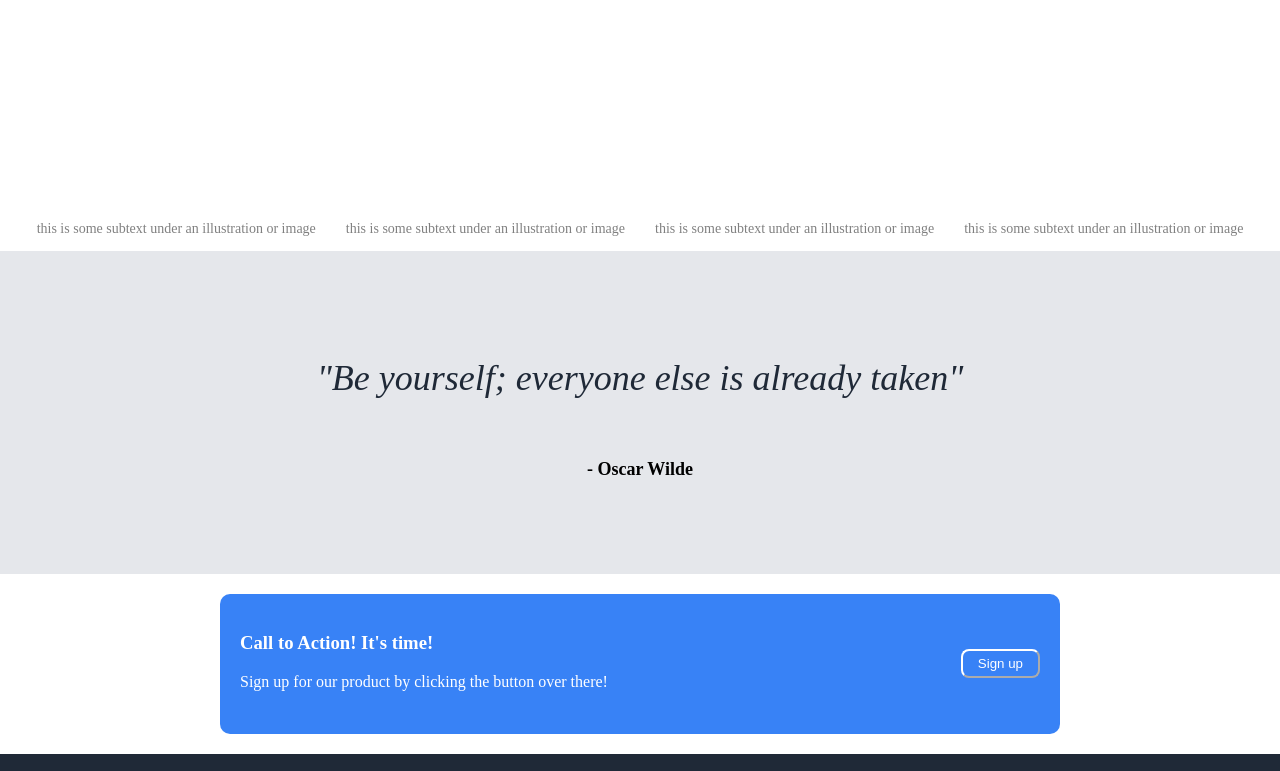
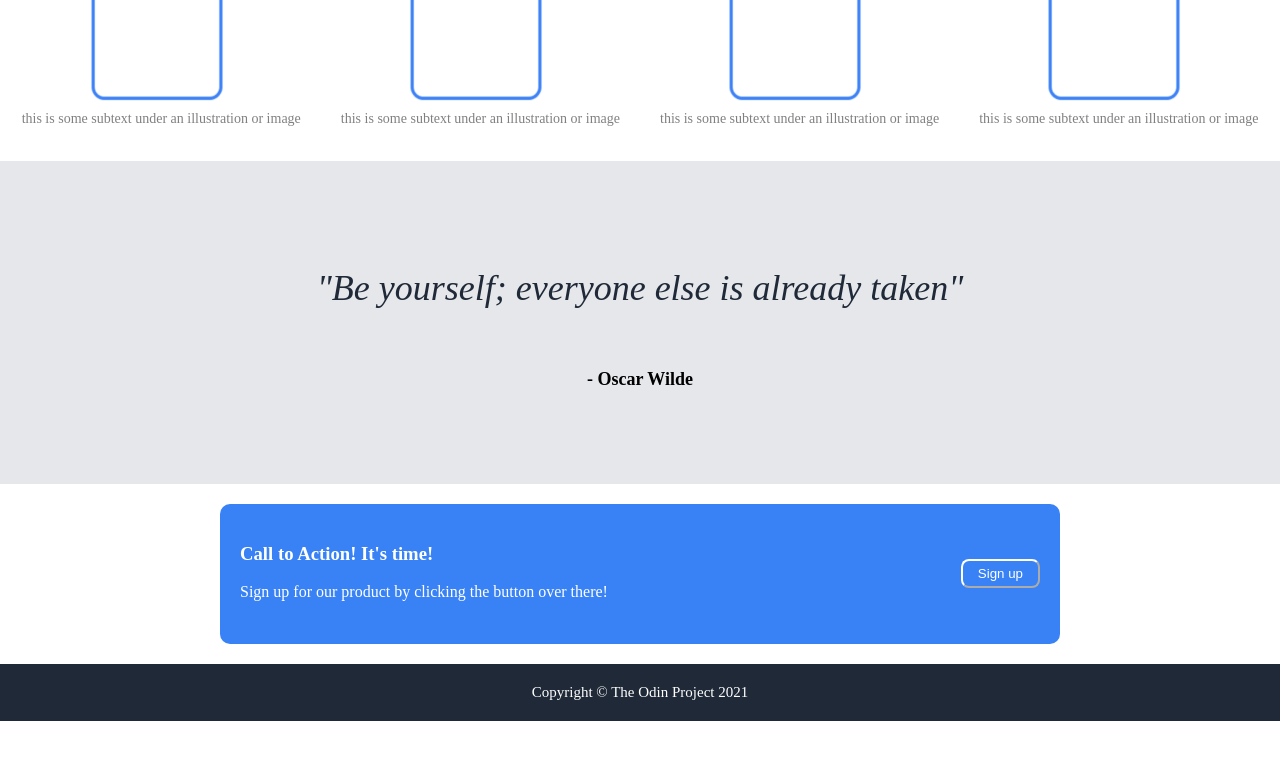
Before and after one commit to gluisa/landing-page, a plain HTML site: page index.html in a window 1280 px wide. Shown: the part 454-1225 px from the top of the page. After the commit the page ends 1175 px from the top, so only its background shows below. Drawn offline with Linux system fonts and the light colour scheme.

Commit message:
Add the random images above the caption

```diff
--- a/index.html
+++ b/index.html
@@ -28,15 +28,24 @@
         </div>
     </div>
 
-    </div class = "random">
-        <h1 class="randomHeader"> Some random information.</h1>
-        <div class="subtext2">
-        <p> this is some subtext under an illustration or image </p>
-        <p> this is some subtext under an illustration or image </p>
-        <p> this is some subtext under an illustration or image </p>
-        <p> this is some subtext under an illustration or image </p>
+    <div class="subtext2">
+        <div class="caption">
+            <img src="randomimg.png" alt="blueborderbox" class="randomimg" >
+            <p class="text">this is some subtext under an illustration or image </p>
         </div>
-    <div>
+        <div class="caption">
+            <img src="randomimg.png" alt="blueborderbox" class="randomimg" >
+            <p class="text">this is some subtext under an illustration or image </p>
+        </div>
+        <div class="caption">
+            <img src="randomimg.png" alt="blueborderbox" class="randomimg">
+            <p class="text">this is some subtext under an illustration or image </p>
+        </div>
+        <div class="caption">
+            <img src="randomimg.png" alt="blueborderbox" class="randomimg">
+            <p class="text">this is some subtext under an illustration or image </p>
+        </div>
+    </div>
 
     <div class = "quote">
         <p class="actualQuote">
--- a/style.css
+++ b/style.css
@@ -42,6 +42,8 @@ body {
     color: white;
     font-size: 48px;
     font-weight: bolder;
+    display: flex;
+    text-wrap: wrap;
 }
 
 .header {
@@ -108,18 +110,36 @@ img {
     display: flex;
     justify-content: center;
     align-items: center;
+}
+
+.subtext2{
+    display: flex;
+    gap: 40px;
+    display: flex;
+    justify-content: center;
+    padding: 20px;
 
 }
 
-.subtext2{
+
+
+.randomimg{
+
+    margin-left: 65px;
+    height: 150px;
+    width: 140px;
+
+}
+
+
+.text {
     font-size: 14px;
-    margin-top: 200px;
-    color: gray;
-    display: flex;
-    flex-direction: row;
-    justify-content: center;
-    gap: 30px;
+    margin-top: 0px;
+    color: grey;
+
 }
+
+
 
 .quote {
     background-color: #E5E7EB;
```
Also changed, not shown: randomimg.png (added).
